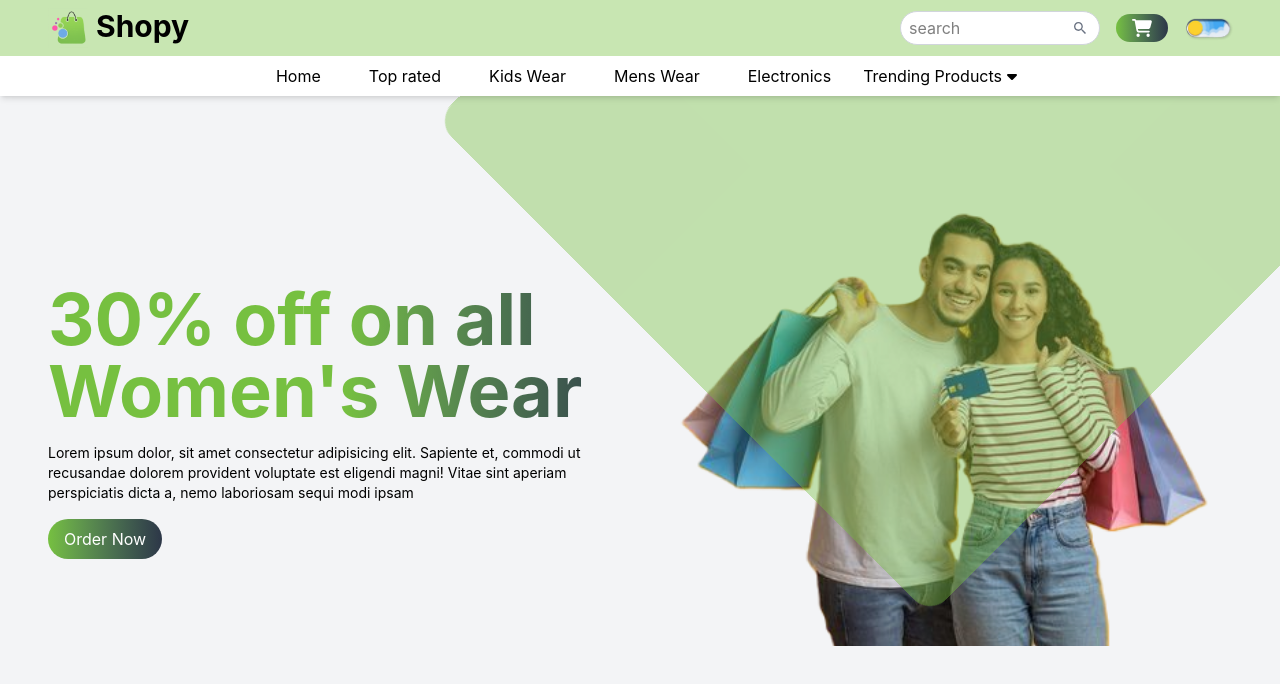
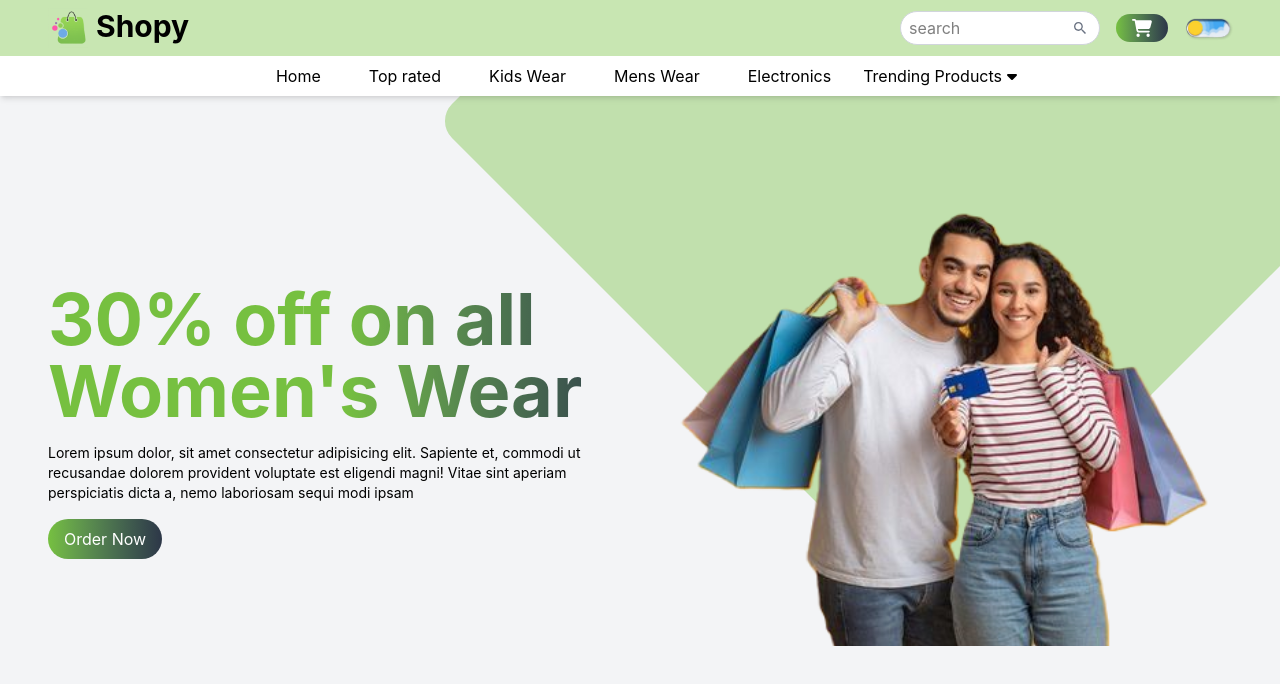
Before and after one commit to Agraj-Prtp-Singh/Ecommerce-Website, a React (Vite) app: page / in a window 1280 px wide. Shown: the top 684 px of the page. Built offline with nearby package versions, Linux system fonts and the light colour scheme.

Commit message:
Slider Not Working, replaced it with swiper

```diff
--- a/src/components/Hero.jsx
+++ b/src/components/Hero.jsx
@@ -2,7 +2,9 @@ import React from "react";
 import Women from "../assets/women.png";
 import shopping from "../assets/shopping.png";
 import sale from "../assets/sale.png";
-import Slider from "react-slick/lib/slider";
+import { Swiper, SwiperSlide } from "swiper/react";
+import { Autoplay } from "swiper/modules";
+import "swiper/css";
 
 const imageList = [
   {
@@ -31,27 +33,25 @@ const imageList = [
 ];
 
 const Hero = () => {
-  const settings = {
-    dots: false,
-    arrows: false,
-    infinite: true,
-    speed: 800,
-    slidesToScroll: 1,
-    autoplay: true,
-    autoplaySpeed: 4000,
-    cssEase: "ease-in-out",
-    pauseOnHover: false,
-    pauseOnFocus: true,
-  };
   return (
     <div className="relative overflow-hidden min-h-[550px] sm:min-h-[650px] bg-gray-100 flex justify-center items-center dark:bg-gray-950 dark:text-white duration-200">
       {/* Background  pattern*/}
-      <div className="h-[700px] w-[700px] bg-primary/40 absolute -top-1/2 right-0 rounded-3xl rotate-45 z-[9]"></div>
+      <div className="h-[700px] w-[700px] bg-primary/40 absolute -top-1/2 right-0 rounded-3xl rotate-45 "></div>
       {/* hero section */}
       <div className="container pb-8 sm:pb-0">
-        <Slider {...settings}>
+        <Swiper
+          modules={[Autoplay]}
+          loop={true}
+          speed={800}
+          slidesPerView={1}
+          autoplay={{
+            delay: 4000,
+            disableOnInteraction: false,
+            pauseOnMouseEnter: false,
+          }}
+        >
           {imageList.map((data) => (
-            <div key={data.id}>
+            <SwiperSlide key={data.id}>
               <div className="grid grid-cols-1 sm:grid-cols-2">
                 {/* text content section */}
                 <div className="flex flex-col justify-center gap-4 pt-12 sm:pt-0 text-center sm:text-left sm:order-1 order-2 relative z-10">
@@ -67,7 +67,7 @@ const Hero = () => {
                 </div>
                 {/* image section  */}
                 <div className=" order-1 sm:order-2">
-                  <div className="relative z-10 ">
+                  <div className="relative">
                     <img
                       src={data.img}
                       className="w-[300px] h-[300px] sm:h-[450px] sm:w-[450px] sm:scale-125 object-contain mx-auto"
@@ -76,9 +76,9 @@ const Hero = () => {
                   </div>
                 </div>
               </div>
-            </div>
+            </SwiperSlide>
           ))}
-        </Slider>
+        </Swiper>
       </div>
     </div>
   );
```
